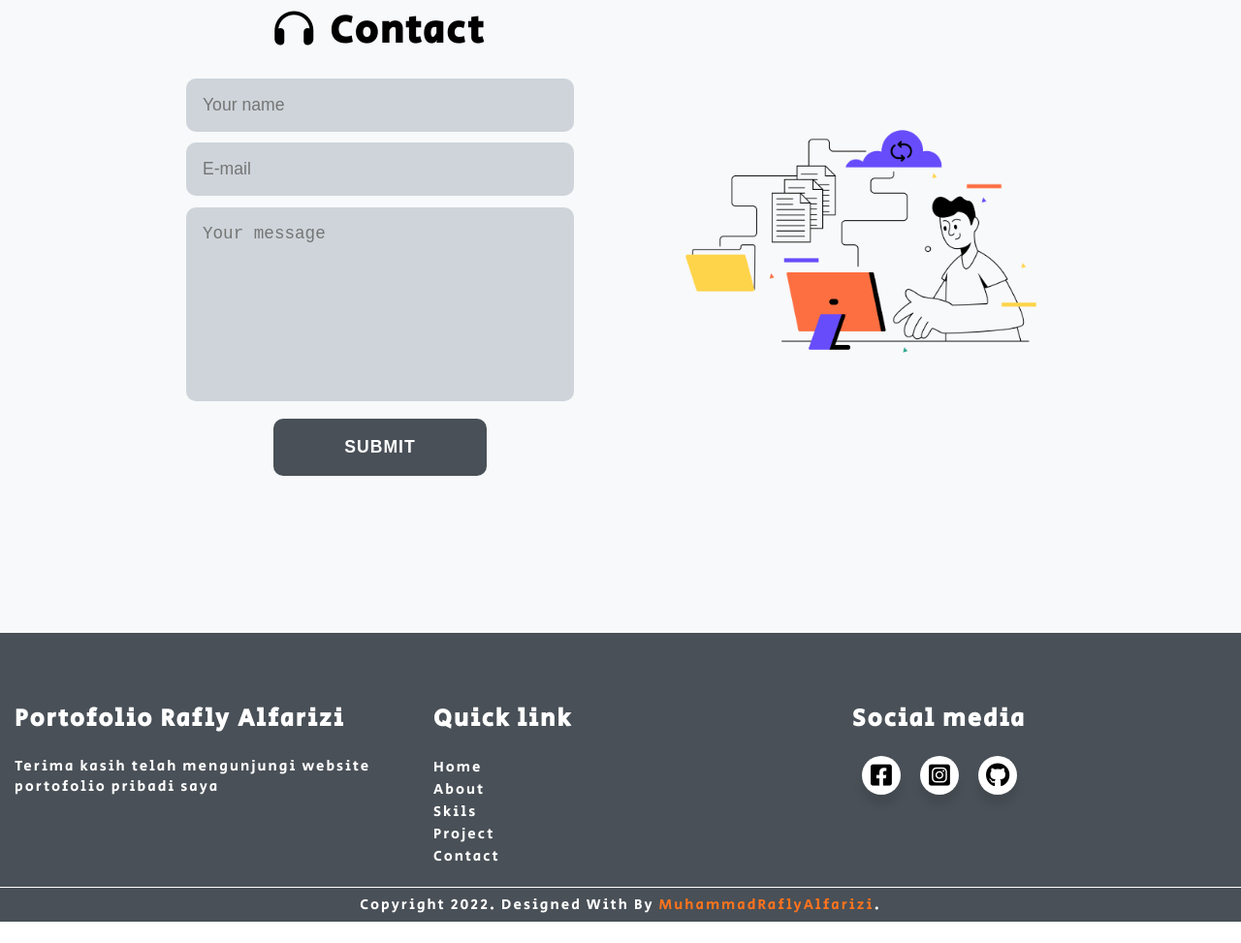
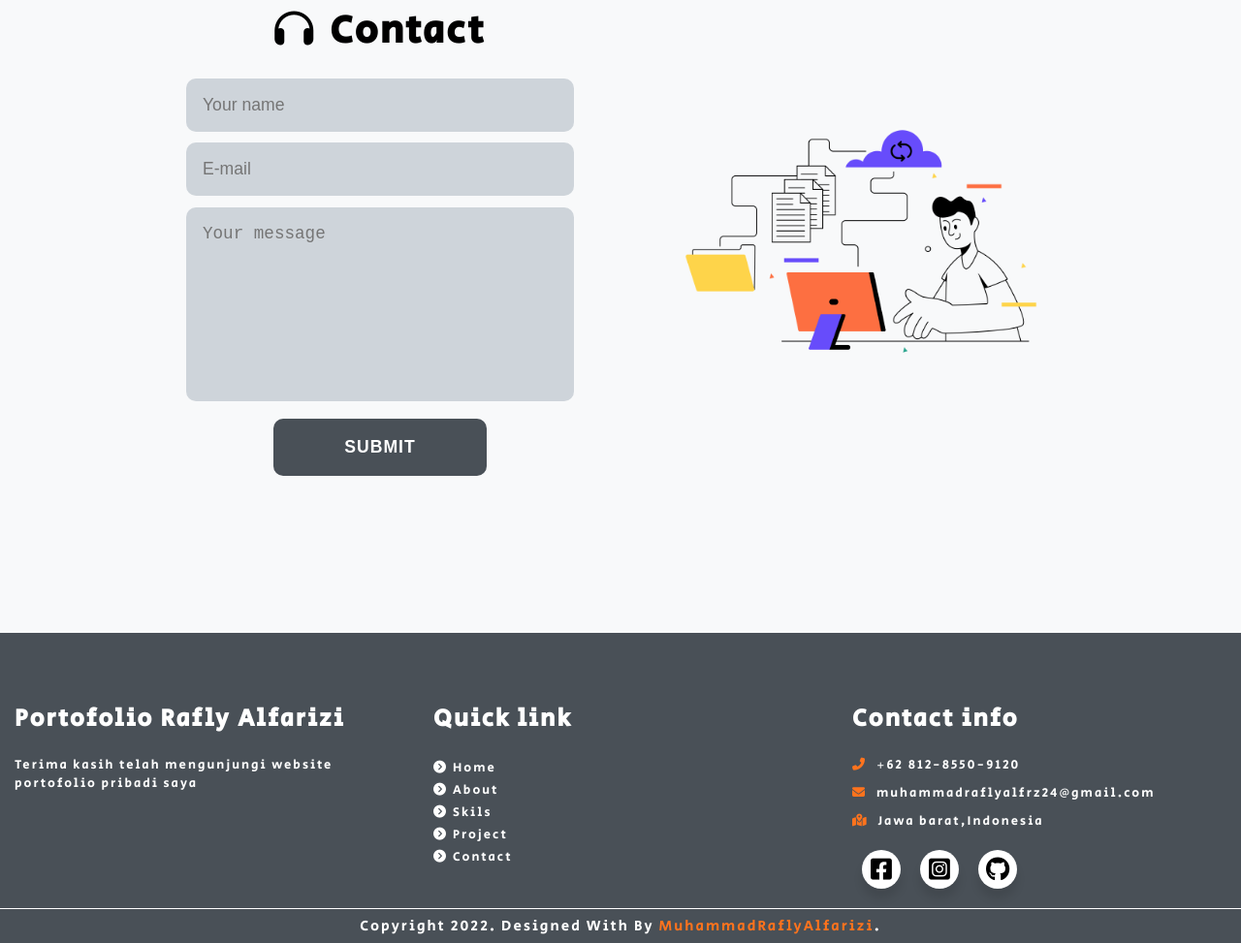
Before and after one commit to raflyalfrz/itw2022_project1_223040043, a plain HTML site: page index.html in a window 1280 px wide. Shown: the part 2531-3504 px from the top of the page at 97% size. Before the commit the page ends 3482 px from the top, so only its background shows below. Drawn offline with nearby package versions, Linux system fonts and the light colour scheme.

Commit message:
memperbaiki bagian footer

```diff
--- a/css/stylesheet.css
+++ b/css/stylesheet.css
@@ -461,19 +461,30 @@ footer .row {
 }
 
 .footer-col p {
-  font-size: 15px;
+  font-size: 13px;
   color: white;
   font-weight: 100;
+  margin-bottom: 10px;
 }
 
 .footer-col ul li a {
   color: white;
   text-decoration: none;
-  font-size: 15px;
+  font-size: 13px;
+  margin-bottom: 5px;
 }
 
 .footer-col ul li a:hover {
   text-decoration: underline;
+  color: #ff731d;
+}
+
+.footer-col ul li a i {
+  padding-right: 5px;
+}
+
+.footer-col p i {
+  padding-right: 10px;
   color: #ff731d;
 }
 
@@ -483,7 +494,7 @@ footer .row {
 
 .footer-col .button {
   background: white;
-  margin-top: 0;
+  margin-top: 10px;
 }
 
 .footer-col .button:hover {
--- a/index.html
+++ b/index.html
@@ -200,15 +200,18 @@
         <div class="footer-col">
           <h4>Quick link</h4>
           <ul>
-            <li><a href="#home">Home</a></li>
-            <li><a href="#about">About</a></li>
-            <li><a href="#skils">Skils</a></li>
-            <li><a href="#project">Project</a></li>
-            <li><a href="#contact">Contact</a></li>
+            <li><a href="#home"><i class="fa-solid fa-circle-chevron-right"></i>Home</a></li>
+            <li><a href="#about"><i class="fa-solid fa-circle-chevron-right"></i>About</a></li>
+            <li><a href="#skils"><i class="fa-solid fa-circle-chevron-right"></i>Skils</a></li>
+            <li><a href="#project"><i class="fa-solid fa-circle-chevron-right"></i>Project</a></li>
+            <li><a href="#contact"><i class="fa-solid fa-circle-chevron-right"></i>Contact</a></li>
           </ul>
         </div>
         <div class="footer-col">
-          <h4>Social media</h4>
+          <h4>Contact info</h4>
+          <p><i class="fa-solid fa-phone-flip"></i>+62 812-8550-9120</p>
+          <p><i class="fa-solid fa-envelope"></i>muhammadraflyalfrz24@gmail.com</p>
+          <p><i class="fa-solid fa-map-location-dot"></i>Jawa barat,Indonesia</p>
           <div class="button">
             <div class="icon">
               <a href="https://www.facebook.com/muhammad.r.alfarizi.9085?mibextid=ZbWKwL"
```
